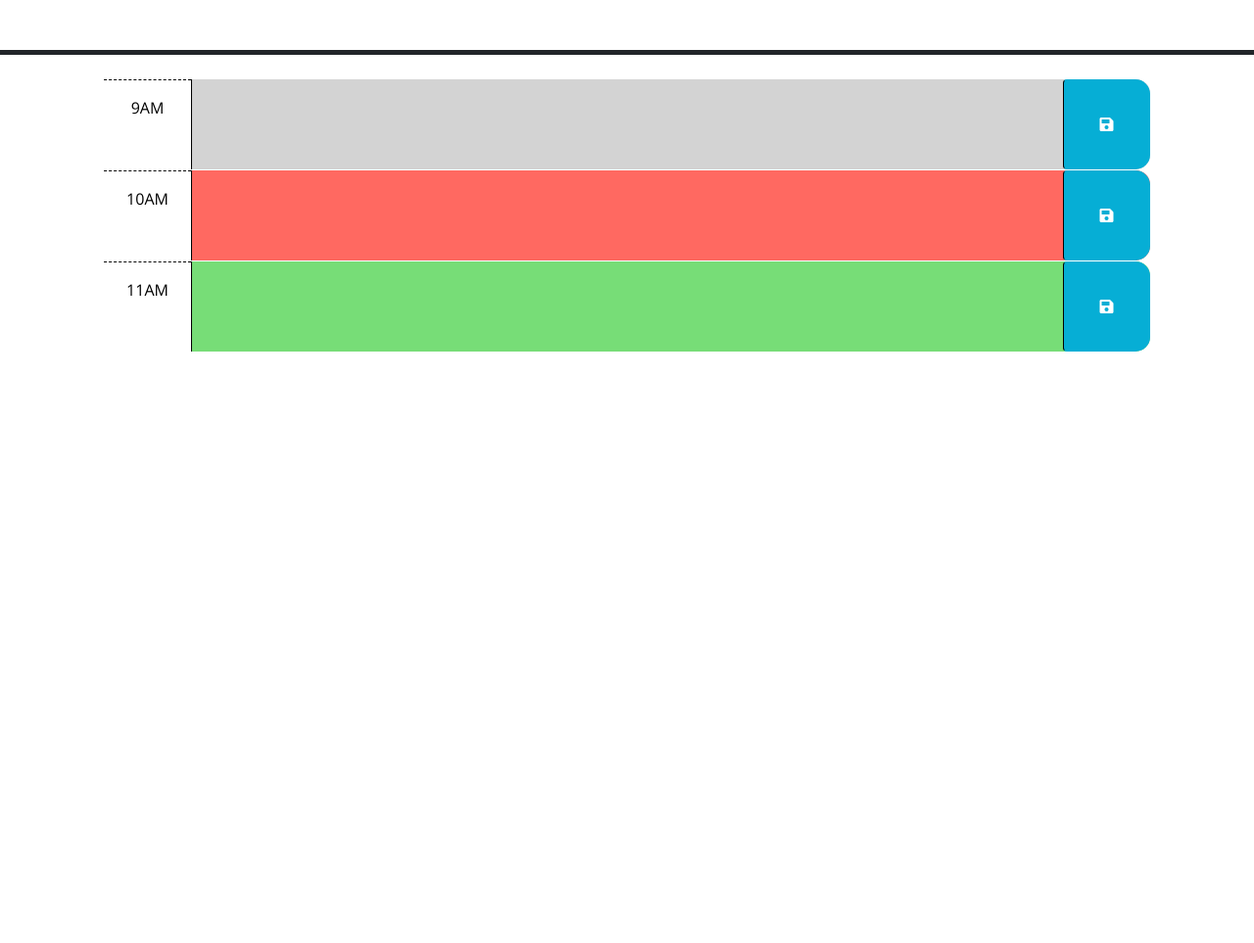
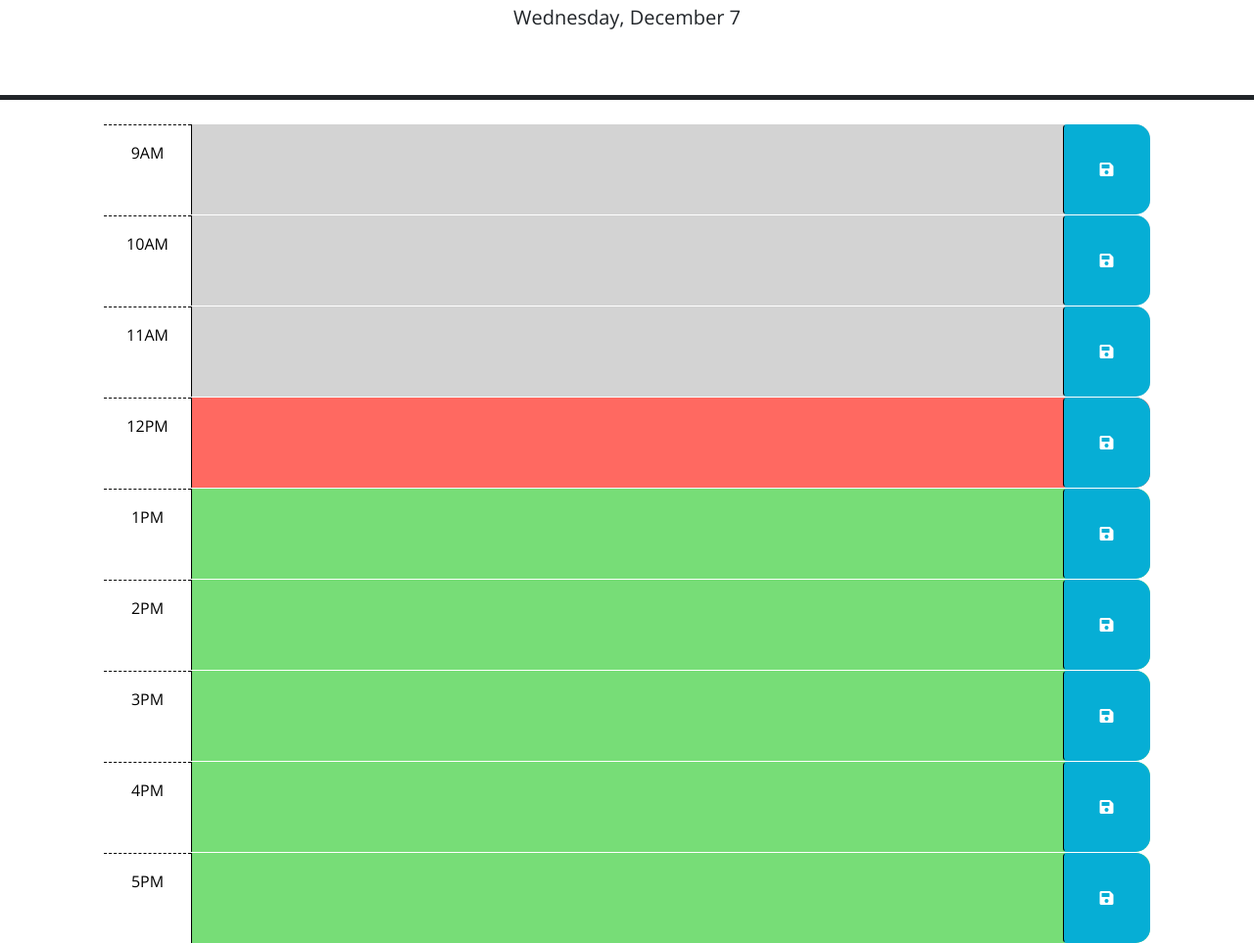
Before and after one commit to DesmondSaelee/work-calendar, a plain HTML site: page index.html in a window 1280 px wide. Shown: the part 176-1139 px from the top of the page at 98% size. Before the commit the page ends 800 px from the top, so only its background shows below. Drawn offline with nearby package versions, Linux system fonts and the light colour scheme.

Commit message:
added more rows of time for calendar in html. added current date in the header in javascript.

```diff
--- a/index.html
+++ b/index.html
@@ -49,7 +49,7 @@
       </div>
 
       <!-- Example of a a present time block. The "present" class adds a red background color. -->
-      <div id="hour-10" class="row time-block present">
+      <div id="hour-10" class="row time-block past">
         <div class="col-2 col-md-1 hour text-center py-3">10AM</div>
         <textarea class="col-8 col-md-10 description" rows="3"> </textarea>
         <button class="btn saveBtn col-2 col-md-1" aria-label="save">
@@ -58,8 +58,56 @@
       </div>
 
       <!-- Example of a future time block. The "future" class adds a green background color. -->
-      <div id="hour-11" class="row time-block future">
+      <div id="hour-11" class="row time-block past">
         <div class="col-2 col-md-1 hour text-center py-3">11AM</div>
+        <textarea class="col-8 col-md-10 description" rows="3"> </textarea>
+        <button class="btn saveBtn col-2 col-md-1" aria-label="save">
+          <i class="fas fa-save" aria-hidden="true"></i>
+        </button>
+      </div>
+
+      <div id="hour-12" class="row time-block present">
+        <div class="col-2 col-md-1 hour text-center py-3">12PM</div>
+        <textarea class="col-8 col-md-10 description" rows="3"> </textarea>
+        <button class="btn saveBtn col-2 col-md-1" aria-label="save">
+          <i class="fas fa-save" aria-hidden="true"></i>
+        </button>
+      </div>
+
+      <div id="hour-13" class="row time-block future">
+        <div class="col-2 col-md-1 hour text-center py-3">1PM</div>
+        <textarea class="col-8 col-md-10 description" rows="3"> </textarea>
+        <button class="btn saveBtn col-2 col-md-1" aria-label="save">
+          <i class="fas fa-save" aria-hidden="true"></i>
+        </button>
+      </div>
+
+      <div id="hour-14" class="row time-block future">
+        <div class="col-2 col-md-1 hour text-center py-3">2PM</div>
+        <textarea class="col-8 col-md-10 description" rows="3"> </textarea>
+        <button class="btn saveBtn col-2 col-md-1" aria-label="save">
+          <i class="fas fa-save" aria-hidden="true"></i>
+        </button>
+      </div>
+
+      <div id="hour-15" class="row time-block future">
+        <div class="col-2 col-md-1 hour text-center py-3">3PM</div>
+        <textarea class="col-8 col-md-10 description" rows="3"> </textarea>
+        <button class="btn saveBtn col-2 col-md-1" aria-label="save">
+          <i class="fas fa-save" aria-hidden="true"></i>
+        </button>
+      </div>
+
+      <div id="hour-16" class="row time-block future">
+        <div class="col-2 col-md-1 hour text-center py-3">4PM</div>
+        <textarea class="col-8 col-md-10 description" rows="3"> </textarea>
+        <button class="btn saveBtn col-2 col-md-1" aria-label="save">
+          <i class="fas fa-save" aria-hidden="true"></i>
+        </button>
+      </div>
+
+      <div id="hour-17" class="row time-block future">
+        <div class="col-2 col-md-1 hour text-center py-3">5PM</div>
         <textarea class="col-8 col-md-10 description" rows="3"> </textarea>
         <button class="btn saveBtn col-2 col-md-1" aria-label="save">
           <i class="fas fa-save" aria-hidden="true"></i>
--- a/script.js
+++ b/script.js
@@ -1,6 +1,8 @@
 // Wrap all code that interacts with the DOM in a call to jQuery to ensure that
 // the code isn't run until the browser has finished rendering all the elements
 // in the html.
+var today = dayjs();
+$('#currentDay').text(today.format('dddd, MMMM D'));
 $(function () {
     // TODO: Add a listener for click events on the save button. This code should
     // use the id in the containing time-block as a key to save the user input in
```
